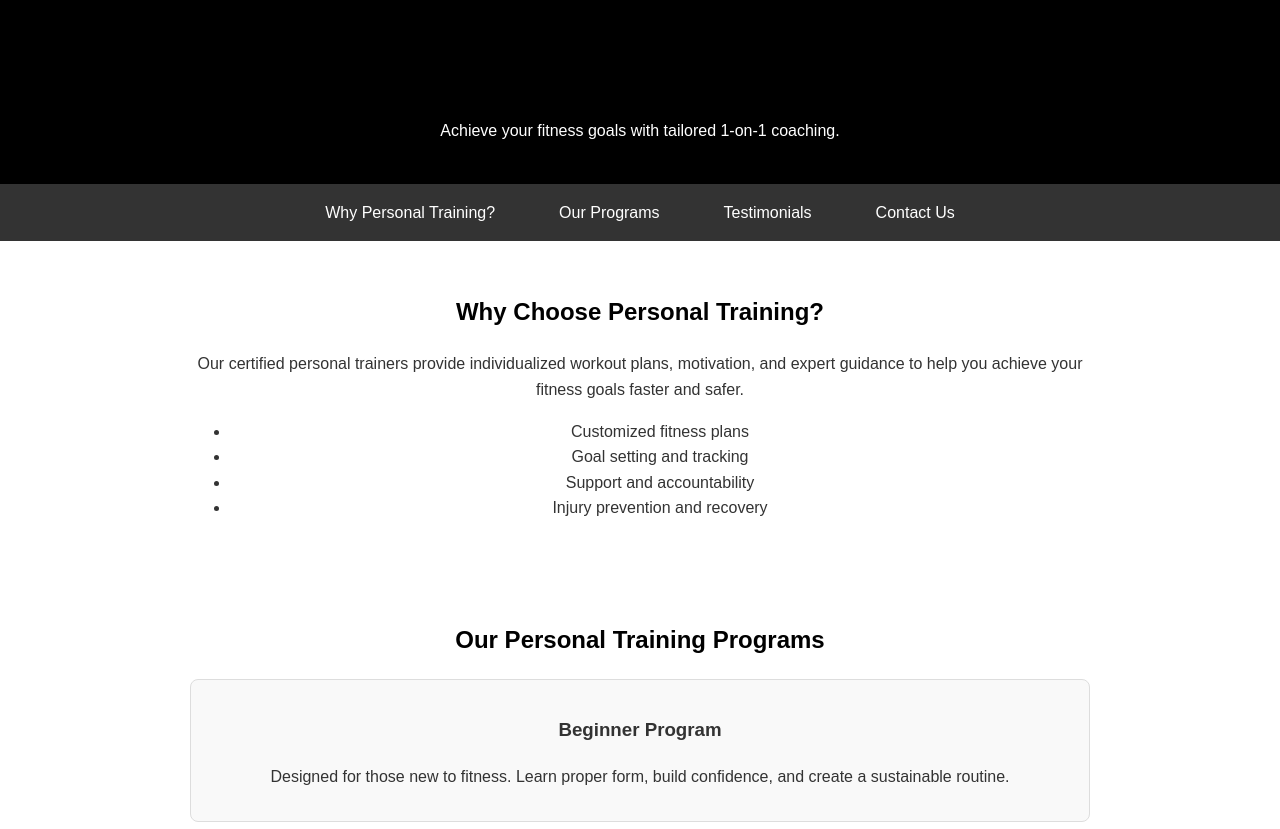
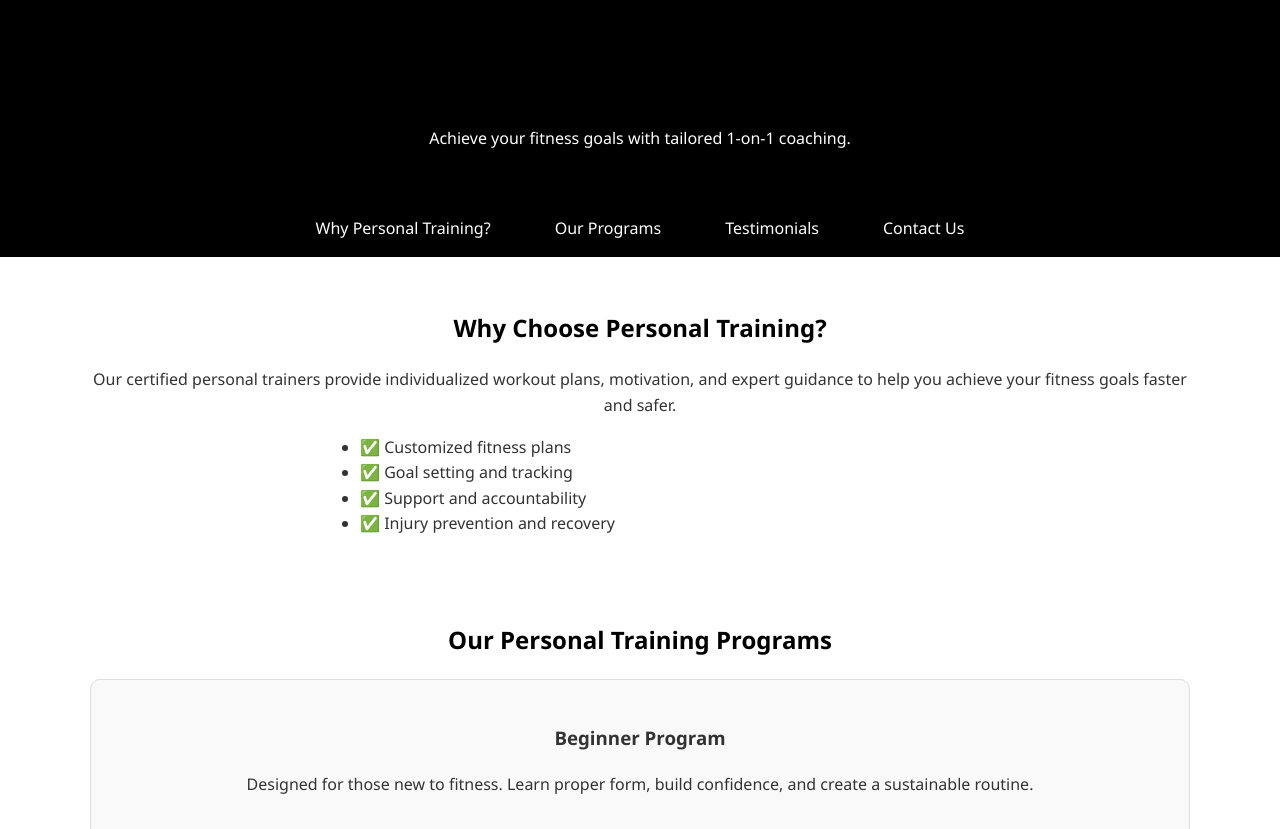
Before and after one commit to zaheerali684/Gym, a plain HTML site: page personal.html in a window 1280 px wide. Shown: the top 829 px of the page. Drawn offline with Linux system fonts and the light colour scheme.

Commit message:
i am change my personal.html file

```diff
--- a/personal.html
+++ b/personal.html
@@ -4,44 +4,45 @@
     <meta charset="UTF-8" />
     <meta name="viewport" content="width=device-width, initial-scale=1.0" />
     <title>Personal Training | Your Gym</title>
-    <link rel="shortcut icon" href="favicon.png" type="image/x-icon">
+    <link rel="shortcut icon" href="favicon.png" type="image/x-icon" />
     <style>
-      /* General Styles */
+      :root {
+        --main-color: #000;
+        --accent-color: blanchedalmond;
+        --background-light: #f9f9f9;
+        --font-color: #333;
+      }
+
       body {
-        font-family: Arial, sans-serif;
+        font-family: "Segoe UI", Tahoma, Geneva, Verdana, sans-serif;
         margin: 0;
         line-height: 1.6;
-        color: #333;
+        color: var(--font-color);
+        background-color: #fff;
       }
 
-      h1,
-      h2 {
-        color: black;
+      h1, h2 {
+        color: var(--main-color);
       }
 
-      /* Header */
       .header {
         text-align: center;
-        background: black;
+        background: var(--main-color);
         color: white;
-        padding: 1.5rem 1rem;
+        padding: 2rem 1rem;
       }
 
-      /* Navigation */
       .nav {
-        background: #333;
+        background: var(--main-color);
       }
 
       .nav ul {
-        list-style: none;
-        margin: 0;
-        padding: 0;
         display: flex;
         justify-content: center;
-      }
-
-      .nav ul li {
+        flex-wrap: wrap;
+        padding: 0;
         margin: 0;
+        list-style: none;
       }
 
       .nav ul li a {
@@ -49,36 +50,44 @@
         padding: 1rem 2rem;
         color: white;
         text-decoration: none;
+        transition: background 0.3s, transform 0.2s;
       }
 
       .nav ul li a:hover {
-        background: blanchedalmond;
+        background: var(--accent-color);
+        color: black;
+        transform: scale(1.05);
       }
 
-      /* Sections */
       .section {
         padding: 2rem;
-        max-width: 900px;
+        max-width: 1100px;
         margin: auto;
         text-align: center;
       }
 
       .program-card {
         margin: 1rem 0;
-        padding: 1rem;
+        padding: 1.5rem;
         border: 1px solid #ddd;
-        border-radius: 8px;
-        background: #f9f9f9;
+        border-radius: 10px;
+        background: var(--background-light);
+        transition: transform 0.3s, box-shadow 0.3s;
+      }
+
+      .program-card:hover {
+        transform: translateY(-5px);
+        box-shadow: 0 4px 12px rgba(0, 0, 0, 0.15);
       }
 
       .testimonial {
         margin: 1rem 0;
         font-style: italic;
-        border-left: 4px solid black;
+        border-left: 4px solid var(--main-color);
         padding-left: 1rem;
+        text-align: left;
       }
 
-      /* Contact Form */
       form {
         display: flex;
         flex-direction: column;
@@ -90,31 +99,44 @@
 
       form input,
       form textarea {
-        width: 100%;
         padding: 0.8rem;
         border: 1px solid #ddd;
-        border-radius: 4px;
+        border-radius: 6px;
+        font-size: 1rem;
       }
 
       form button {
         padding: 0.8rem;
-        background: black;
+        background: var(--main-color);
         color: white;
         border: none;
-        border-radius: 4px;
+        border-radius: 6px;
         cursor: pointer;
+        font-size: 1rem;
+        transition: background 0.3s, transform 0.2s;
       }
 
       form button:hover {
-        background: blanchedalmond;
+        background: var(--accent-color);
+        color: black;
+        transform: scale(1.05);
       }
 
-      /* Footer */
       .footer {
         text-align: center;
         padding: 1rem 0;
-        background: #333;
+        background: var(--main-color);
         color: white;
+      }
+
+      @media (max-width: 768px) {
+        .nav ul {
+          flex-direction: column;
+        }
+
+        .program-card {
+          margin: 1rem 0;
+        }
       }
     </style>
   </head>
@@ -143,11 +165,11 @@
           motivation, and expert guidance to help you achieve your fitness goals
           faster and safer.
         </p>
-        <ul>
-          <li>Customized fitness plans</li>
-          <li>Goal setting and tracking</li>
-          <li>Support and accountability</li>
-          <li>Injury prevention and recovery</li>
+        <ul style="text-align: left; max-width: 600px; margin: auto;">
+          <li>✅ Customized fitness plans</li>
+          <li>✅ Goal setting and tracking</li>
+          <li>✅ Support and accountability</li>
+          <li>✅ Injury prevention and recovery</li>
         </ul>
       </section>
 
@@ -216,6 +238,13 @@
       <p>&copy; 2024 Your Gym Name. All rights reserved.</p>
     </footer>
 
-    <script src="personal-training.js"></script>
+    <script>
+      document.getElementById("contact-form").addEventListener("submit", function (e) {
+        e.preventDefault(); // Prevent default form submission
+        const name = document.getElementById("name").value;
+        alert("Thank you, " + name + "! We'll get back to you soon.");
+        this.reset(); // Reset form fields
+      });
+    </script>
   </body>
 </html>
```
